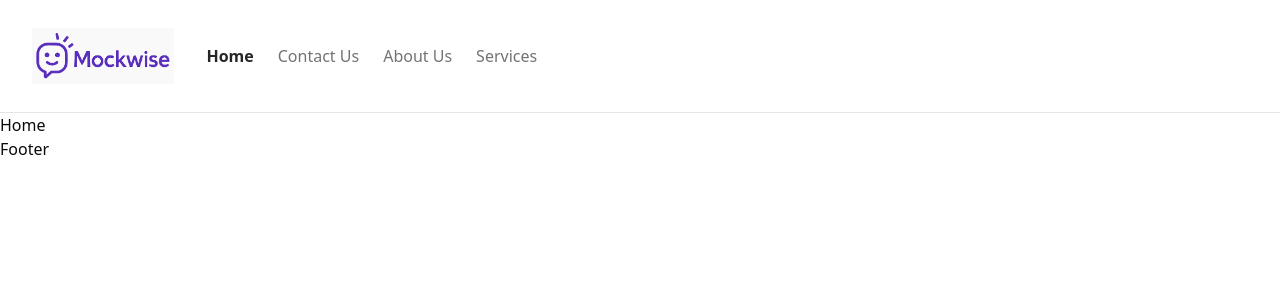
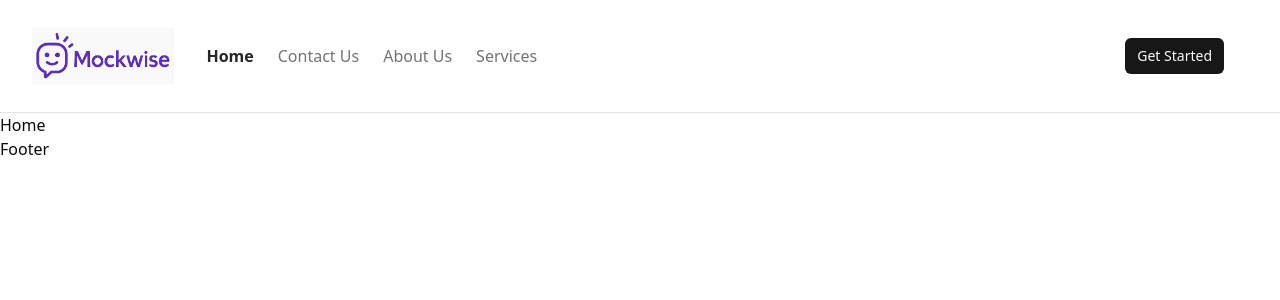
Before and after one commit to Aryankadyan/MockWise, a React (Vite) app: page / in a window 1280 px wide. Shown: the top 300 px of the page. Built offline with nearby package versions, Linux system fonts and the light colour scheme; no server answers.

Commit message:
profile-container

```diff
--- a/src/components/Header.tsx
+++ b/src/components/Header.tsx
@@ -4,6 +4,8 @@
 import { LogoContainer } from "./logo-container";
 import { NavigationRoutes } from "./navigation-routes";
 import { NavLink } from "react-router-dom";
+import {ProfileContainer} from "./profile-container";
+import { ToggleContainer } from "./toggle-container";
 
 const Header = () => {
   const { userId } = useAuth();
@@ -37,6 +39,10 @@
           {/* profile section */}
           <div className="ml-auto flex items-center gap-6">
             {/* profile section */}
+            <ProfileContainer/>
+
+            {/* mobile toggle section */}
+            <ToggleContainer />
 
           </div>
         </div>
--- /dev/null
+++ b/src/components/profile-container.tsx
@@ -0,0 +1,30 @@
+import { useAuth, UserButton } from "@clerk/clerk-react"
+import { Loader } from "lucide-react"
+import { Link } from "react-router-dom"
+import { Button } from "./ui/button"
+
+
+export const ProfileContainer = () => {
+
+    const {isSignedIn, isLoaded} = useAuth()
+
+    if(!isLoaded){
+        return (
+            <div className="flex items-center">
+                <Loader className="min-w-4 min-h-4 animate-spin text-emerald-400" />
+            </div>
+        )
+    }
+
+  return (
+    <div className="flex items-center gap-5">
+        {isSignedIn ? (
+            <UserButton afterSignOutUrl="/" />
+        ) : (
+        <Link to={"/signin"}>
+        <Button size={"sm"}>Get Started</Button>
+        </Link>
+        )}
+    </div>
+  )
+}
--- /dev/null
+++ b/src/components/toggle-container.tsx
@@ -0,0 +1,9 @@
+
+
+export const ToggleContainer = () => {
+  return (
+    <div>
+
+    </div>
+  )
+}
```
